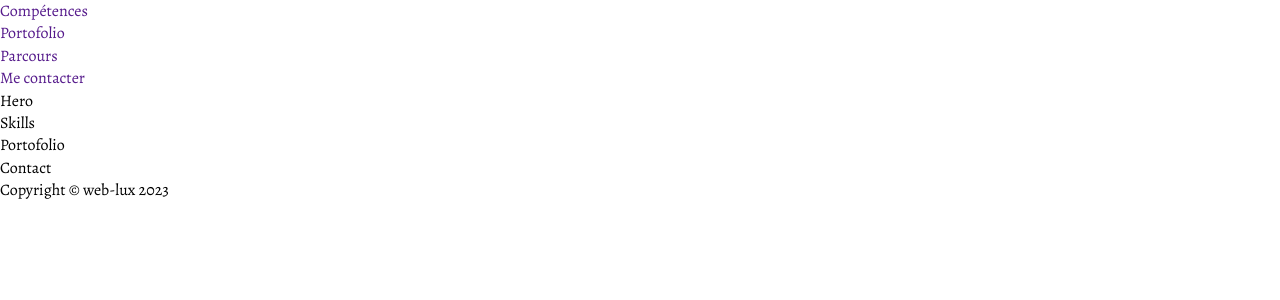
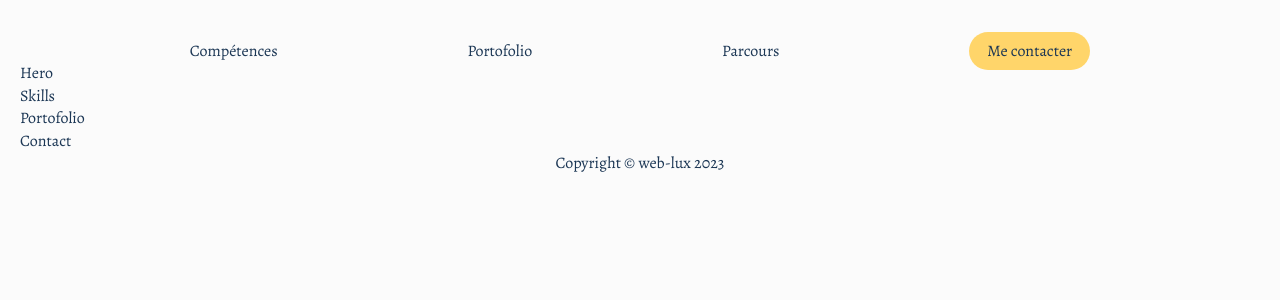
Before and after one commit to web-lux/portofolio-lux, a React (Vite) app: page / in a window 1280 px wide. Shown: the top 300 px of the page. Built offline with nearby package versions, Linux system fonts and the light colour scheme.

Commit message:
header and footer style

```diff
--- a/src/Footer.tsx
+++ b/src/Footer.tsx
@@ -1,3 +1,5 @@
+import "./footer.scss"
+
 function Footer() {
     return (
         <footer>
--- a/src/Header.tsx
+++ b/src/Header.tsx
@@ -1,3 +1,5 @@
+import './header.scss'
+
 function Header() {
     return (
         <header>
@@ -6,7 +8,7 @@ function Header() {
                     <li><a href="">Compétences</a></li>
                     <li><a href="">Portofolio</a></li>
                     <li><a href="">Parcours</a></li>
-                    <li><a href="">Me contacter</a></li>
+                    <li><a href="" className='btn'>Me contacter</a></li>
                 </ul>
             </nav>
         </header>
--- /dev/null
+++ b/src/footer.scss
@@ -0,0 +1,5 @@
+footer {
+	display: flex;
+	justify-content: center;
+	align-items: center;
+}
--- /dev/null
+++ b/src/header.scss
@@ -0,0 +1,9 @@
+header {
+	ul {
+		display: flex;
+		justify-content: space-evenly;
+		flex-wrap: wrap;
+		column-gap: 20px;
+		row-gap: 20px;
+	}
+}
--- a/src/index.scss
+++ b/src/index.scss
@@ -18,13 +18,37 @@ ul {
 
 a {
 	text-decoration: none;
+	// forbid color change if link visited
+	color: inherit;
 }
 
 :root {
+	// variables
+	--title: "Coconat", "Prata", serif;
+	--main: #fbfbfb;
+	--contrast: #1b3654;
+	--primary: #bdb7de;
+	--secondary: #b9d0f4;
+	--tertiary: #ffd56a;
+	// baseline
 	-webkit-font-smoothing: antialiased;
 	scroll-behavior: smooth;
 	font-family: "Alegreya", "Georgia", serif;
 	font-size: 16px;
 	font-weight: 400;
 	line-height: 1.4;
+	color: var(--contrast);
+	background-color: var(--main);
 }
+
+.wrapper {
+	margin: auto;
+	max-width: 1920px;
+	padding: 40px 20px;
+}
+
+.btn {
+	background-color: var(--tertiary);
+	padding: 8px 18px;
+	border-radius: 20px;
+}
```
